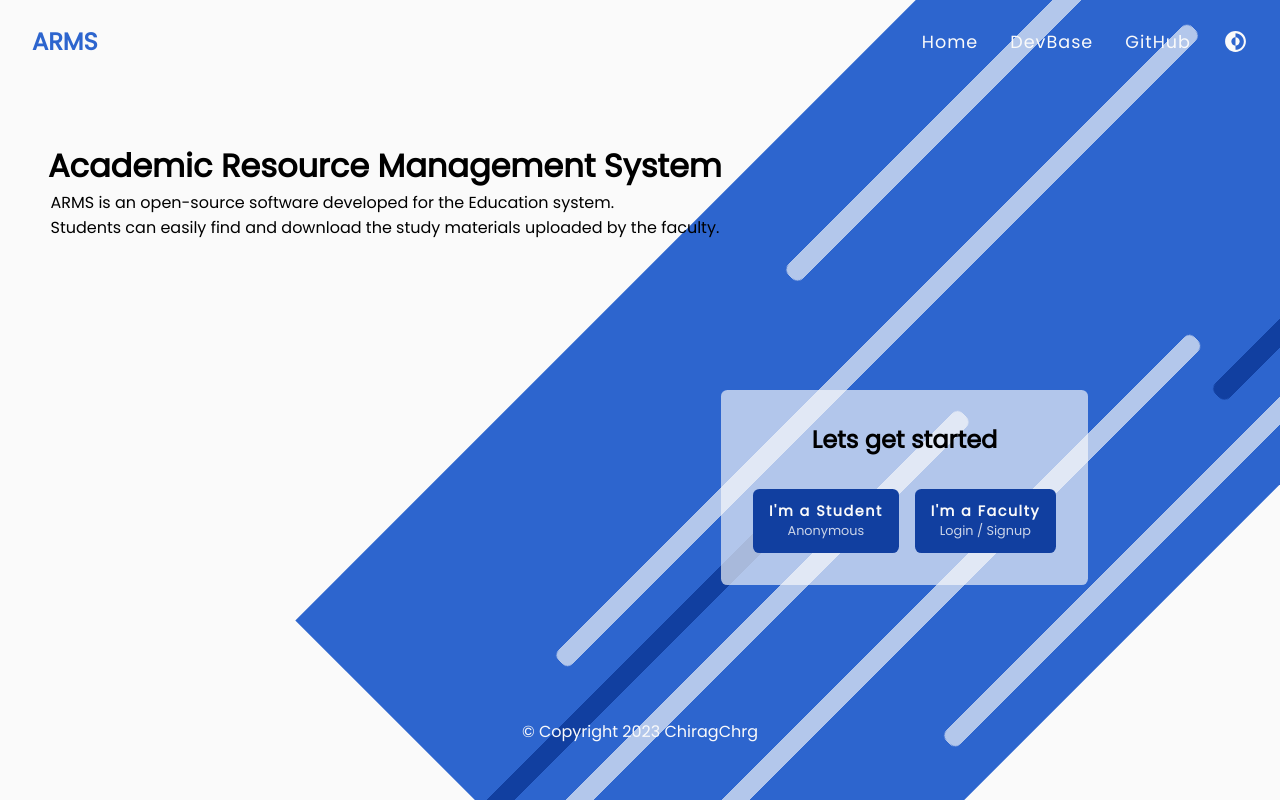
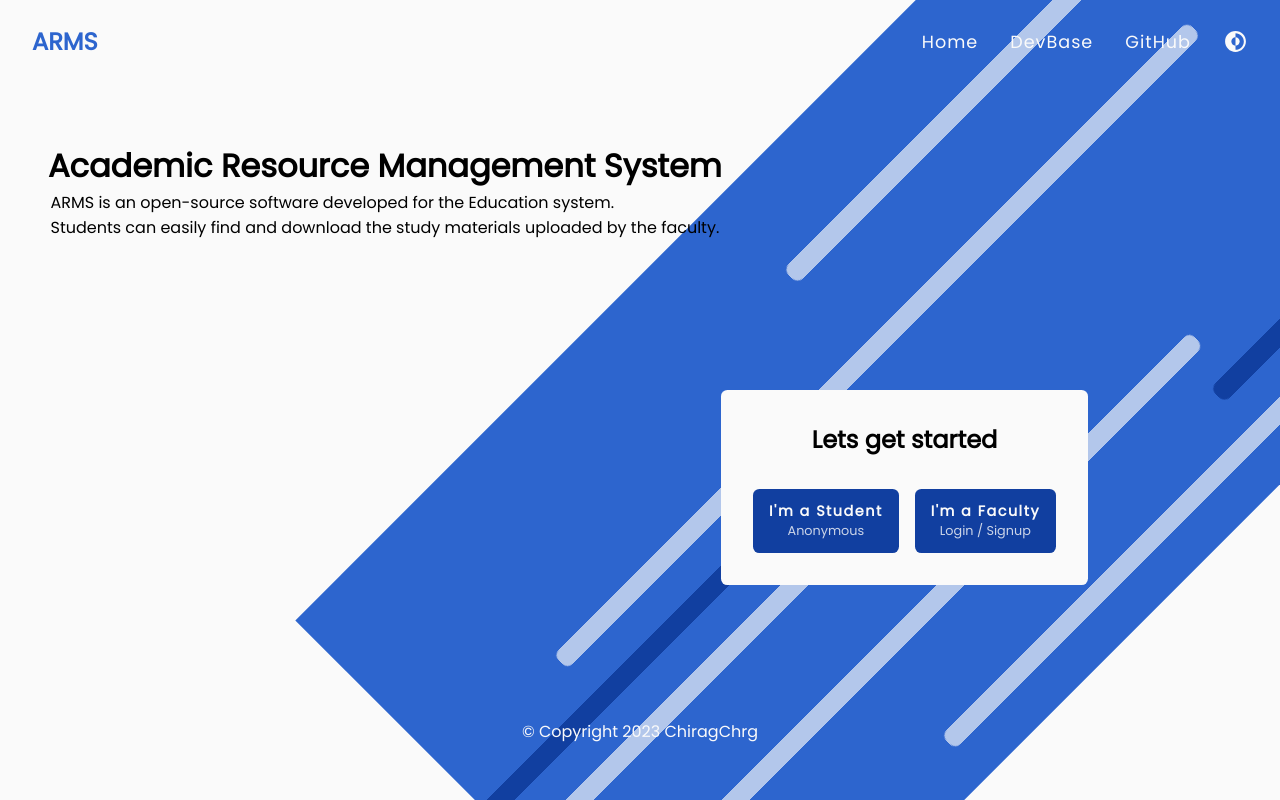
Before and after one commit to ChiragChrg/arms-v2, a React (Vite) app in the folder Frontend/: page / in a window 1280 px wide. Built offline with nearby package versions, Linux system fonts and the light colour scheme.

Commit message:
Minor css adjustment

```diff
--- a/Frontend/src/Pages/Landing/Landing.css
+++ b/Frontend/src/Pages/Landing/Landing.css
@@ -23,7 +23,7 @@
     padding: 2em;
     margin-right: 10em;
     border-radius: 0.4em;
-    background-color: var(--baseAlt);
+    background-color: var(--base);
     color: var(--text);
     user-select: none;
 }
```
